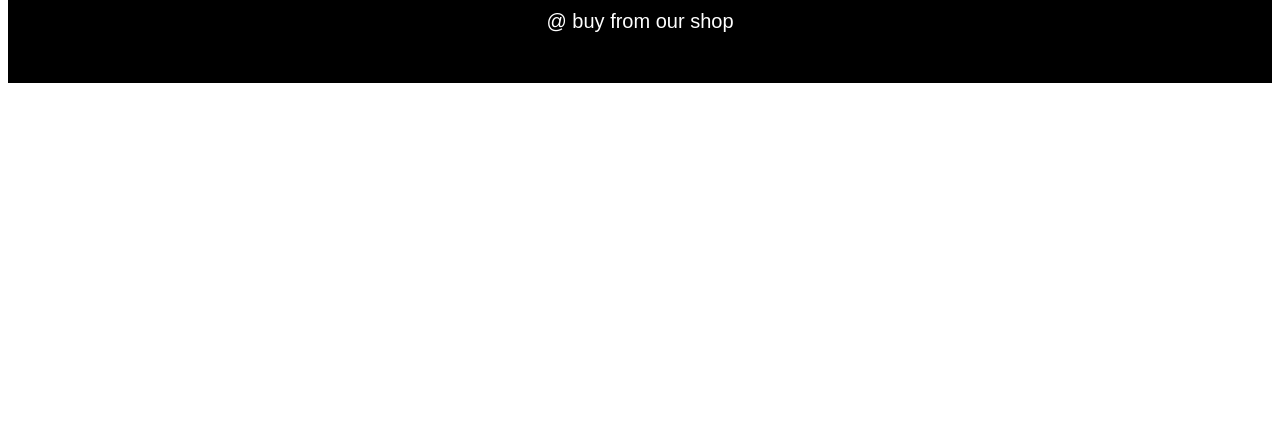
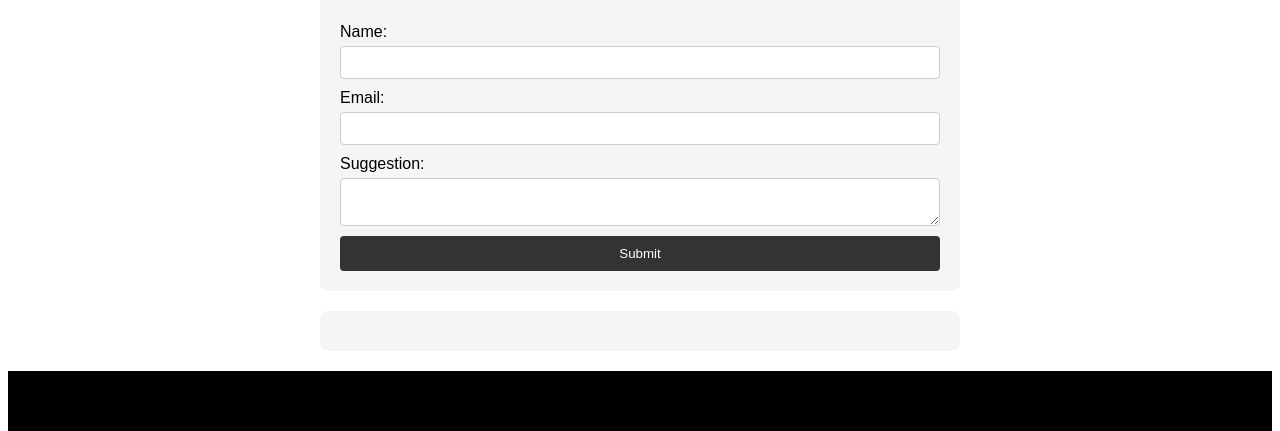
Before and after one commit to ronok420/mid-exam-mis455, a plain HTML site: page contact.html in a window 1280 px wide. Shown: the part 201-632 px from the top of the page. Drawn offline with Linux system fonts and the light colour scheme; a web font is replaced by a local one.

Commit message:
contact page added

```diff
--- a/contact.html
+++ b/contact.html
@@ -19,11 +19,35 @@
 
 
 
+        <div class="contact-form">
+            <h2>Contact Us</h2>
+            <form id="contactForm">
+                <label for="name">Name:</label>
+                <input type="text" id="name" name="name" required>
+
+                <label for="email">Email:</label>
+                <input type="email" id="email" name="email" required>
+
+                <label for="suggestion">Suggestion:</label>
+                <textarea id="suggestion" name="suggestion" required></textarea>
+
+                <button type="button" onclick="contactForm()">Submit</button>
+            </form>
+        </div>
+
+        <!-- Display Input -->
+        <div class="display-input" id="displayInput">
+          <!-- input from js here -->
+        </div>
+
+
+
 
 
         <footer id="footer_text">
             <h1>online <span id="ft_text_clr">product buy</span></h1>
             <p>@ buy from  our shop  </p>
         </footer>
+        <script src="script.js"></script>
 </body>
 </html>
--- /dev/null
+++ b/script.js
@@ -0,0 +1,8 @@
+function contactForm() {
+    var name = document.getElementById("name").value;
+    var email = document.getElementById("email").value;
+    var suggestion = document.getElementById("suggestion").value;
+
+    var displayInputDiv = document.getElementById("displayInput");
+    displayInputDiv.innerHTML = `<h2>Contact Information</h2><p><strong>Name:</strong>  ${name}  </p><p><strong>Email:</strong>   ${email}  </p><p><strong>Suggestion:</strong>   ${suggestion}  "</p>`;
+}
--- a/style.css
+++ b/style.css
@@ -206,3 +206,47 @@ p {
     display: flex;
     align-items: center;
 }
+
+
+/* contact form  css */
+.contact-form {
+    max-width: 600px;
+    margin: 20px auto;
+    padding: 20px;
+    background-color: #f5f5f5;
+    border-radius: 8px;
+}
+
+form {
+    display: flex;
+    flex-direction: column;
+}
+
+label {
+    margin-bottom: 5px;
+}
+
+input,
+textarea {
+    margin-bottom: 10px;
+    padding: 8px;
+    border: 1px solid #ccc;
+    border-radius: 4px;
+}
+
+button {
+    background-color: #333;
+    color: white;
+    padding: 10px;
+    border: none;
+    border-radius: 4px;
+    cursor: pointer;
+}
+
+.display-input {
+    max-width: 600px;
+    margin: 20px auto;
+    padding: 20px;
+    background-color: #f5f5f5;
+    border-radius: 8px;
+}
```
Also changed, not shown: product.html (+6 -6 lines).
